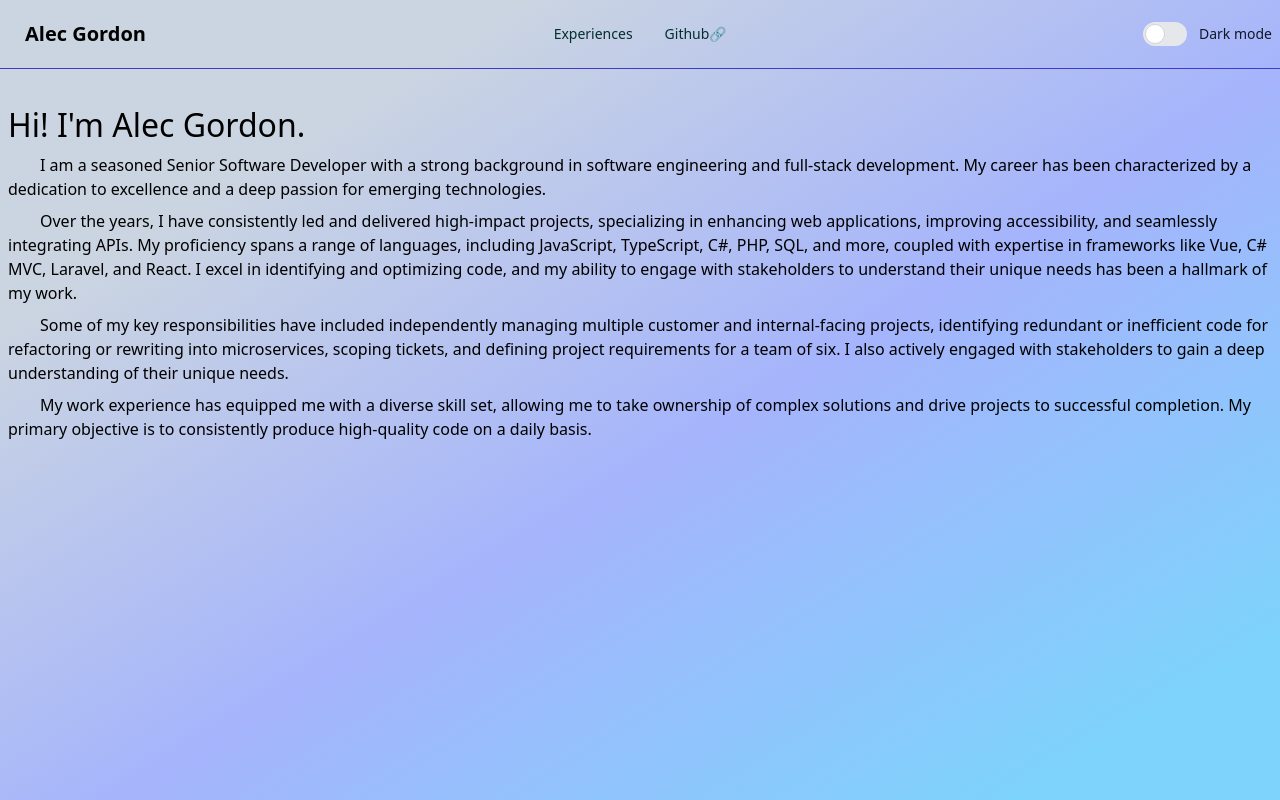
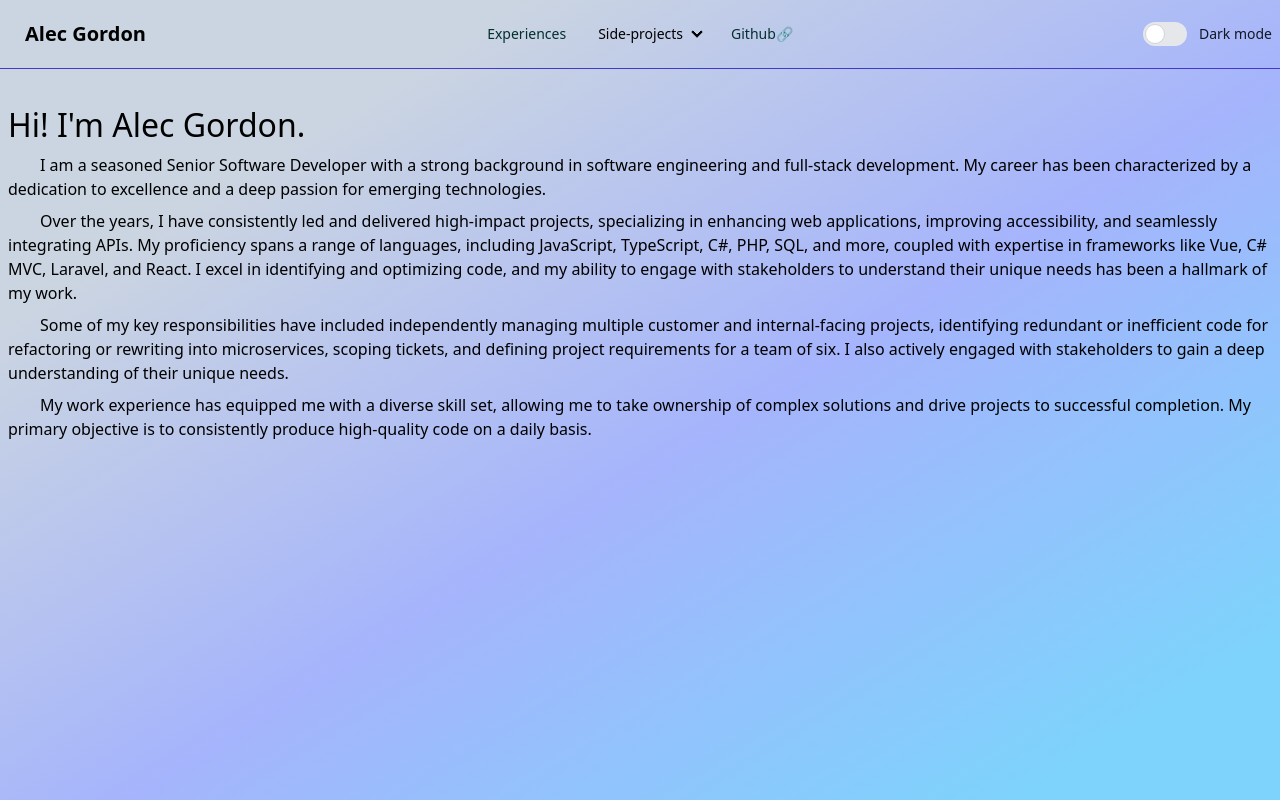
Before and after one commit to insanealec/alecgordon, a Vue app: page / in a window 1280 px wide. Built offline with nearby package versions, Linux system fonts and the light colour scheme.

Commit message:
Add side project dropdown

```diff
--- a/src/components/nav/NavBar.vue
+++ b/src/components/nav/NavBar.vue
@@ -11,6 +11,12 @@ import ThemeToggle from './ThemeToggle.vue';
       </div>
       <ul tabindex="0" class="menu menu-sm dropdown-content mt-3 z-[1] p-2 shadow bg-base-100 rounded-box w-52">
         <li><RouterLink :to="{ name: 'experiences' }">Experiences</RouterLink></li>
+        <li>
+          <summary>Side-projects</summary>
+          <ul class="p-2">
+            <li><RouterLink to="/betterlist">BetterList</RouterLink></li>
+          </ul>
+        </li>
         <li><a href="https://github.com/insanealec" class="gap-0" target="_blank">Github <span class="text-sm">&#128279;</span></a></li>
       </ul>
     </div>
@@ -19,6 +25,14 @@ import ThemeToggle from './ThemeToggle.vue';
   <div class="navbar-center hidden lg:flex">
     <ul class="menu menu-horizontal px-1">
       <li><RouterLink :to="{ name: 'experiences' }">Experiences</RouterLink></li>
+      <li>
+        <details>
+          <summary>Side-projects</summary>
+          <ul class="p-2 z-30">
+            <li><RouterLink to="/betterlist">BetterList</RouterLink></li>
+          </ul>
+        </details>
+      </li>
       <li><a href="https://github.com/insanealec" class="gap-0" target="_blank">Github <span class="text-sm">&#128279;</span></a></li>
     </ul>
   </div>
```
